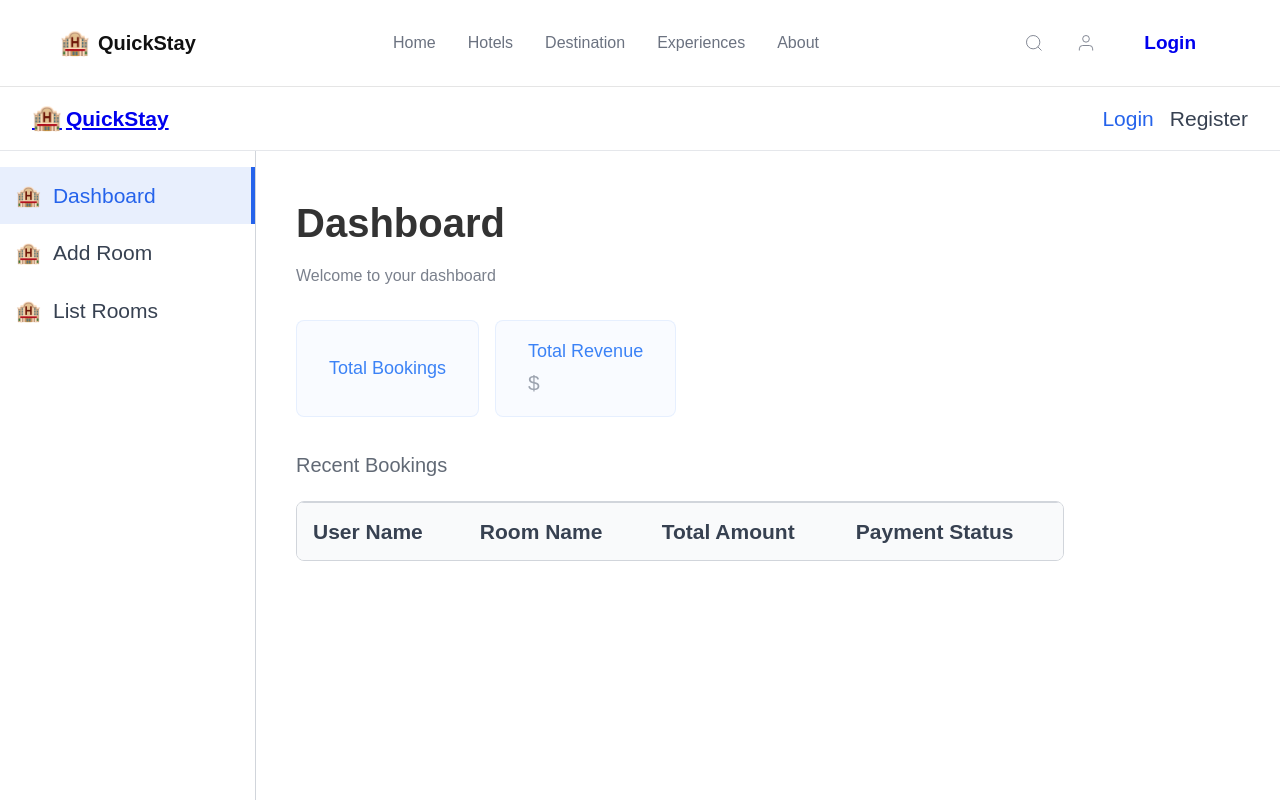
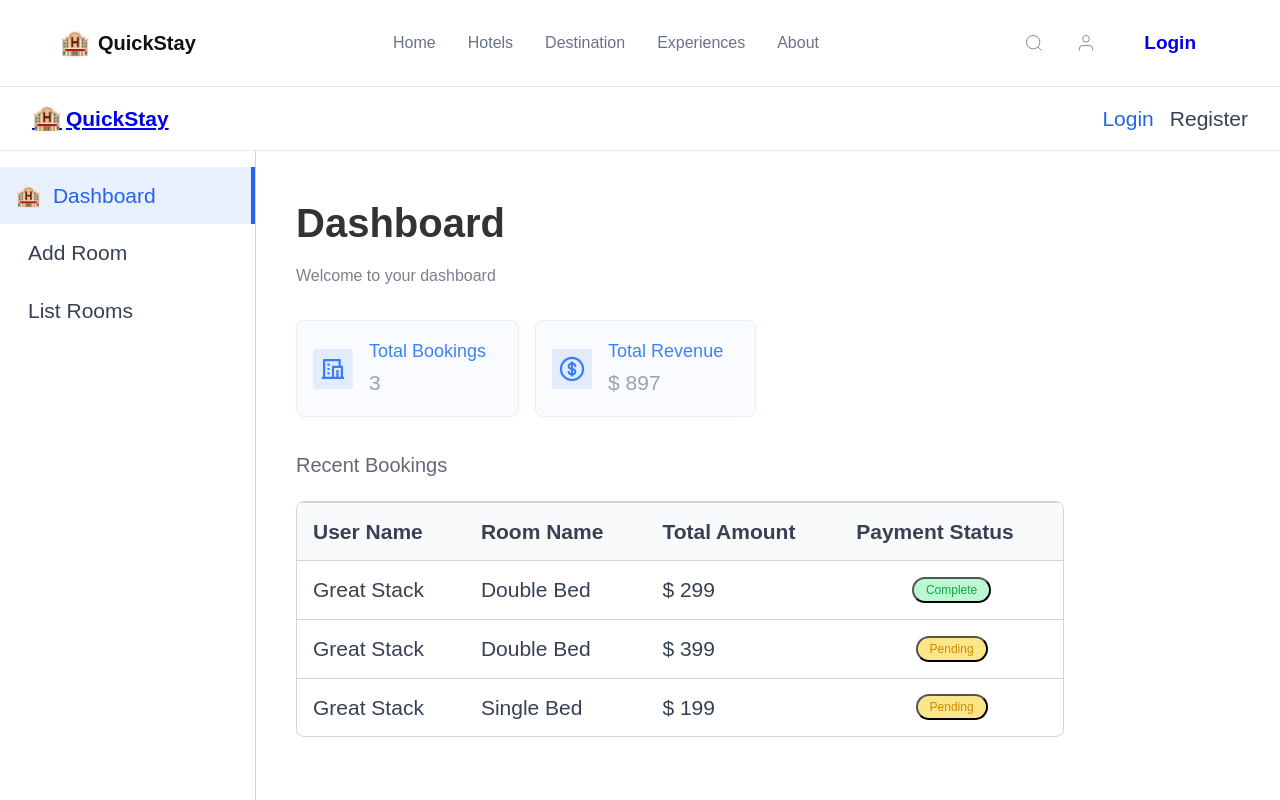
Before and after one commit to NHMHieuA1K57/SEP490_LTC, a React (Create React App) app in the folder FE/: page /owner in a window 1280 px wide. Shown: the top 800 px of the page. Built offline with nearby package versions, Linux system fonts and the light colour scheme.

Commit message:
setup-asset

```diff
--- a/FE/src/components/HotelOwner/HotelReg.jsx
+++ b/FE/src/components/HotelOwner/HotelReg.jsx
@@ -1,14 +1,15 @@
 import React from "react";
 import "./HotelReg.css";
+import { assets } from "../../assets/assets";
 
 const HotelReg = () => {
     return (
         <div className="modal-overlay">
             <form className="hotel-form">
-                <img src="" alt="reg-image" className="reg-image" />
+                <img src={assets.regImage} alt="reg-image" className="reg-image" />
 
                 <div className="form-content">
-                    <img src="" alt="close-icon" className="close-icon" />
+                    <img src={assets.closeIcon} alt="close-icon" className="close-icon" />
                     <p className="form-title">Register Your Hotel</p>
 
                     <div className="form-group">
--- a/FE/src/components/HotelOwner/Sidebar.jsx
+++ b/FE/src/components/HotelOwner/Sidebar.jsx
@@ -1,12 +1,13 @@
 import React from 'react'
 import './Sidebar.css'
 import { NavLink } from 'react-router-dom'
+import {assets} from '../../assets/assets'
 
 const Sidebar = () => {
   const sidebarLinks = [
     { name: 'Dashboard', path: '', icon: '🏨' },
-    { name: 'Add Room', path: 'add-room', icon: '🏨' },
-    { name: 'List Rooms', path: 'list-rooms', icon: '🏨' },
+    { name: 'Add Room', path: 'add-room', icon: assets.addRoomIcon },
+    { name: 'List Rooms', path: 'list-rooms', icon: assets.listRoomIcon },
   ]
 
   return (
--- a/FE/src/pages/HotelOwner/Dashboard.jsx
+++ b/FE/src/pages/HotelOwner/Dashboard.jsx
@@ -1,9 +1,11 @@
 import React, { useState } from 'react'
 import './Dashboard.css'
 import Title from '../../components/Title'
+import {assets, dashboardDummyData} from '../../assets/assets'
+// import { dashboardDummyData } from '../../assets/assets'
 
 const Dashboard = () => {
-  const [dashboardData, setDashboardData] = useState([])
+  const [dashboardData, setDashboardData] = useState(dashboardDummyData)
 
   return (
     <div className="dashboard-container">
@@ -11,17 +13,17 @@ const Dashboard = () => {
 
       <div className="dashboard-cards">
         <div className="dashboard-card">
-          <img src="" alt="" className="dashboard-img" />
+          <img src={assets.totalBookingIcon} alt="" className="dashboard-img" />
           <div className="dashboard-card-content">
             <p className="dashboard-label">Total Bookings</p>
-            <p className="dashboard-value">{dashboardData}</p>
+            <p className="dashboard-value">{dashboardData.totalBookings}</p>
           </div>
         </div>
         <div className="dashboard-card">
-          <img src="" alt="" className="dashboard-img" />
+          <img src={assets.totalRevenueIcon} alt="" className="dashboard-img" />
           <div className="dashboard-card-content">
             <p className="dashboard-label">Total Revenue</p>
-            <p className="dashboard-value">$ {dashboardData}</p>
+            <p className="dashboard-value">$ {dashboardData.totalRevenue}</p>
           </div>
         </div>
       </div>
@@ -38,11 +40,11 @@ const Dashboard = () => {
             </tr>
           </thead>
           <tbody>
-            {dashboardData.map((item, index) => (
+            {dashboardData.bookings.map((item, index) => (
               <tr key={index}>
-                <td>{item.user}</td>
-                <td className="hide-sm">{item.room}</td>
-                <td>$ {item.totalAmount}</td>
+                <td>{item.user.username}</td>
+                <td className="hide-sm">{item.room.roomType}</td>
+                <td>$ {item.totalPrice}</td>
                 <td>
                   <button className={`dashboard-status-btn ${item.isPaid ? 'paid' : 'pending'}`}>
                     {item.isPaid ? 'Complete' : 'Pending'}
--- a/FE/src/pages/HotelOwner/ListRoom.jsx
+++ b/FE/src/pages/HotelOwner/ListRoom.jsx
@@ -1,9 +1,10 @@
 import React, { useState } from 'react'
 import Title from '../../components/Title'
 import './ListRoom.css'
+import { roomsDummyData } from '../../assets/assets'
 
 const ListRoom = () => {
-  const [rooms, setRooms] = useState([])
+  const [rooms, setRooms] = useState(roomsDummyData)
 
   return (
     <div className="listroom-container">
```
